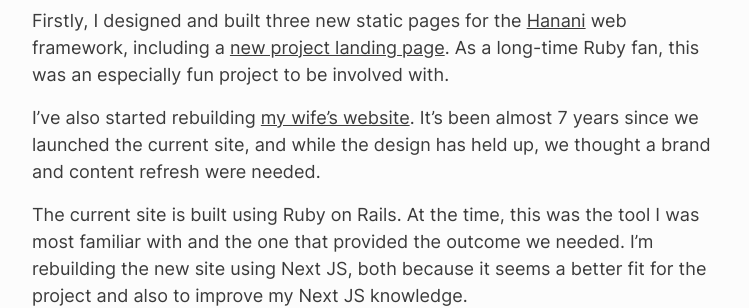
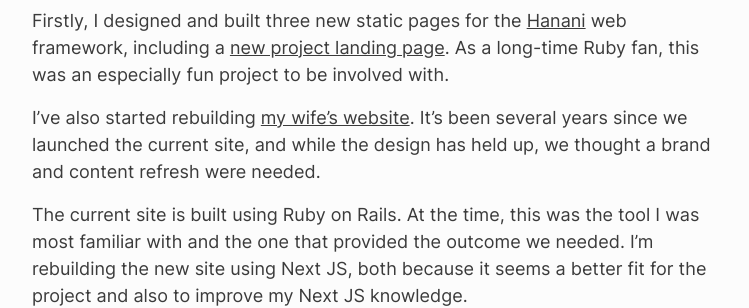
Before and after one commit to aaronmoodie/aaronmoodie.com, a Jekyll site: the page built from _posts/2023-10-21-web-development-for-fun-and-enjoyment.md, in a window 1280 px wide. Shown: the part 660-968 px from the top of the page, without its empty margins (263-1012 px from the left). Built offline with Jekyll 4.4.1, drawn with Linux system fonts in a browser that asks for light colours.

Commit message:
Copy changes

```diff
--- a/_posts/2023-10-21-web-development-for-fun-and-enjoyment.md
+++ b/_posts/2023-10-21-web-development-for-fun-and-enjoyment.md
@@ -14,7 +14,7 @@ I wanted to change this, so over the last few weeks I've picked up some half-com
 
 Firstly, I designed and built three new static pages for the [Hanani](https://hanamirb.org) web framework, including a [new project landing page](https://github.com/hanami/hanami/pull/1358). As a long-time Ruby fan, this was an especially fun project to be involved with.
 
-I've also started rebuilding [my wife's website](https://maryannemoodie.com). It's been almost 7 years since we launched the current site, and while the design has held up, we thought a brand and content refresh were needed.
+I've also started rebuilding [my wife's website](https://maryannemoodie.com). It's been several years since we launched the current site, and while the design has held up, we thought a brand and content refresh were needed.
 
 The current site is built using Ruby on Rails. At the time, this was the tool I was most familiar with and the one that provided the outcome we needed. I'm rebuilding the new site using Next JS, both because it seems a better fit for the project and also to improve my Next JS knowledge.
 
```
